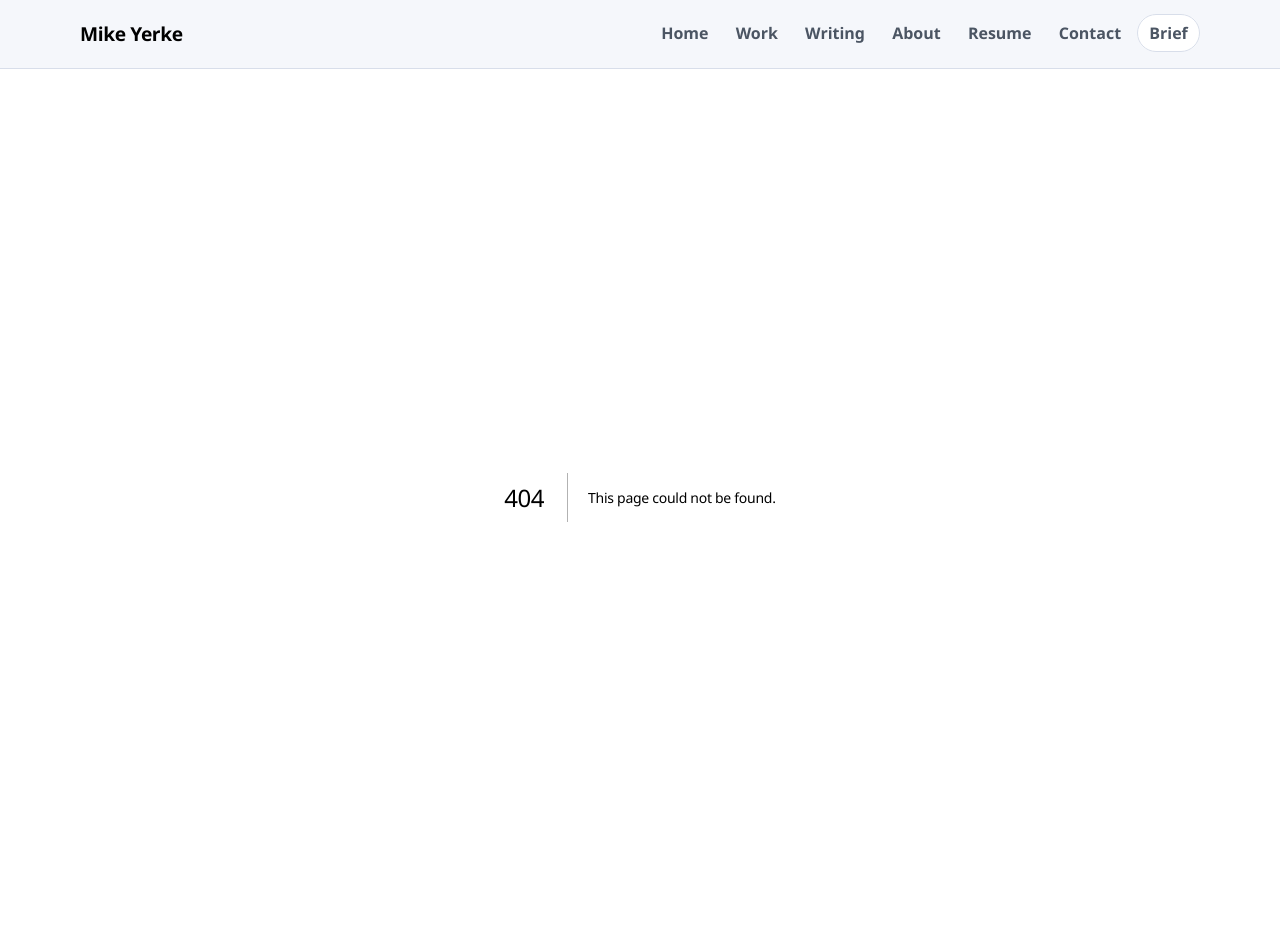
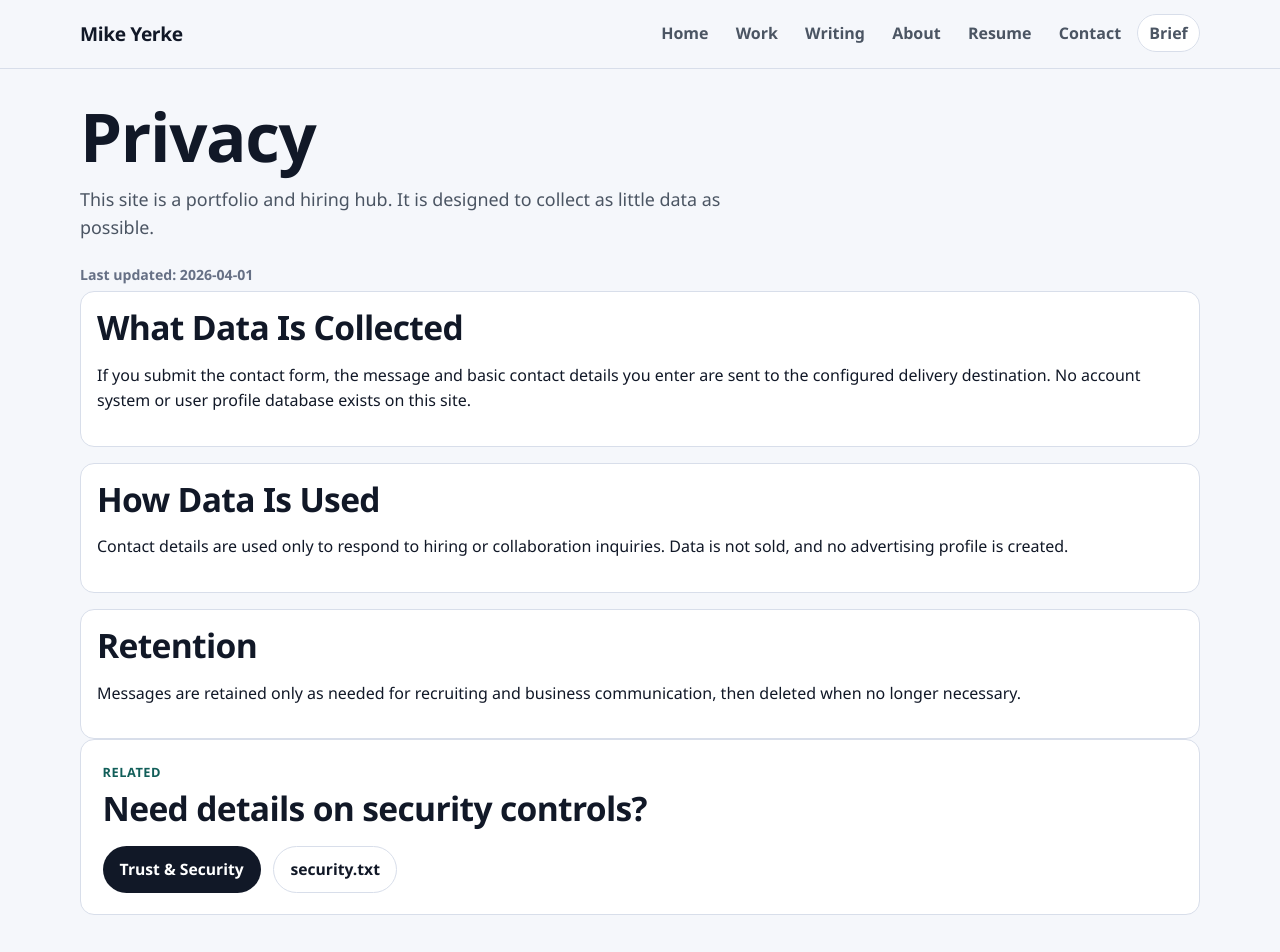
Before and after one commit to my-ships-it/mikeyerke-site, a Next.js app: page /privacy in a window 1280 px wide. Before the commit this address had no page. Shown: the top 952 px of the page. Built offline with nearby package versions, Linux system fonts and the light colour scheme.

Commit message:
Add trust pages, security metadata, and refreshed resume delivery

```diff
--- a/app/globals.css
+++ b/app/globals.css
@@ -1345,6 +1345,16 @@ code {
   color: var(--muted);
 }
 
+.hero-panel ol {
+  margin: 0.6rem 0 0;
+  padding-left: 1.2rem;
+}
+
+.hero-panel li {
+  margin: 0.3rem 0;
+  color: var(--muted);
+}
+
 .inline-cta {
   color: var(--brand);
   text-decoration: underline;
--- a/app/hire/page.tsx
+++ b/app/hire/page.tsx
@@ -49,7 +49,7 @@ export default function HirePage() {
           <Link className="btn btn-primary" href="/contact">
             Schedule Intro
           </Link>
-          <Link className="btn btn-secondary" href="/mike-yerke-resume.pdf" target="_blank">
+          <Link className="btn btn-secondary" href="/mike-yerke-resume.pdf" target="_blank" rel="noreferrer">
             Resume PDF
           </Link>
           <Link className="btn btn-secondary" href="/artifacts">
--- /dev/null
+++ b/app/privacy/page.tsx
@@ -0,0 +1,64 @@
+import type { Metadata } from "next";
+import Link from "next/link";
+
+export const metadata: Metadata = {
+  title: "Privacy",
+  description: "Privacy notice for mikeyerke.com.",
+  alternates: {
+    canonical: "https://www.mikeyerke.com/privacy"
+  }
+};
+
+const LAST_UPDATED = "2026-04-01";
+
+export default function PrivacyPage() {
+  return (
+    <section>
+      <h1>Privacy</h1>
+      <p className="page-intro">
+        This site is a portfolio and hiring hub. It is designed to collect as little data as possible.
+      </p>
+
+      <p className="meta">Last updated: {LAST_UPDATED}</p>
+
+      <div className="list-stack">
+        <article className="list-item">
+          <h2>What Data Is Collected</h2>
+          <p>
+            If you submit the contact form, the message and basic contact details you enter are sent to the
+            configured delivery destination. No account system or user profile database exists on this site.
+          </p>
+        </article>
+
+        <article className="list-item">
+          <h2>How Data Is Used</h2>
+          <p>
+            Contact details are used only to respond to hiring or collaboration inquiries. Data is not sold, and
+            no advertising profile is created.
+          </p>
+        </article>
+
+        <article className="list-item">
+          <h2>Retention</h2>
+          <p>
+            Messages are retained only as needed for recruiting and business communication, then deleted when no
+            longer necessary.
+          </p>
+        </article>
+      </div>
+
+      <section className="cta-banner">
+        <p className="eyebrow">Related</p>
+        <h2>Need details on security controls?</h2>
+        <div className="link-row">
+          <Link className="btn btn-primary" href="/trust">
+            Trust & Security
+          </Link>
+          <Link className="btn btn-secondary" href="/.well-known/security.txt">
+            security.txt
+          </Link>
+        </div>
+      </section>
+    </section>
+  );
+}
--- a/components/Footer.tsx
+++ b/components/Footer.tsx
@@ -10,6 +10,7 @@ export function Footer() {
           <Link href="/blog">Writing</Link>
           <Link href="/hire">Executive Brief</Link>
           <Link href="/trust">Security</Link>
+          <Link href="/privacy">Privacy</Link>
         </p>
       </div>
     </footer>
--- a/scripts/ux-audit.mjs
+++ b/scripts/ux-audit.mjs
@@ -23,6 +23,7 @@ const routes = [
   "/hire",
   "/artifacts",
   "/trust",
+  "/privacy",
   "/cms",
   ...projects.map((slug) => `/projects/${slug}`),
   ...posts.map((slug) => `/blog/${slug}`),
```
Also changed, not shown: app/page.tsx (+10 -11 lines), app/resume/page.tsx (+7 -0 lines), app/sitemap.ts (+12 -1 lines), app/trust/page.tsx (+12 -0 lines), app/.well-known/security.txt/route.ts (added), 1 other file (tests, documents, lock files or other folders).
